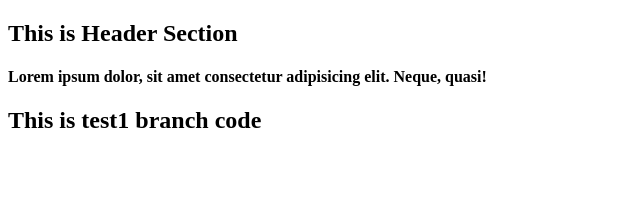
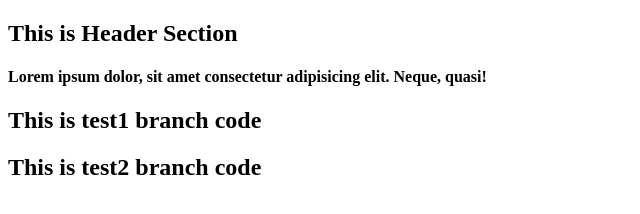
Before and after one commit to HridoyMnd/gitHub_practice, a plain HTML site: page index.html in a window 1280 px wide. Shown: the whole page, without its empty margins (0-640 px from the left). Drawn offline with Linux system fonts and the light colour scheme.

Commit message:
branch2 code add

```diff
--- a/index.html
+++ b/index.html
@@ -18,6 +18,11 @@
         <section>
             <h2>This is test1 branch code </h2>
         </section>
+
+        <!-- test2 branch code -->
+        <section>
+            <h2>This is test2 branch code </h2>
+        </section>
     </main>
 </body>
 </html>
```
